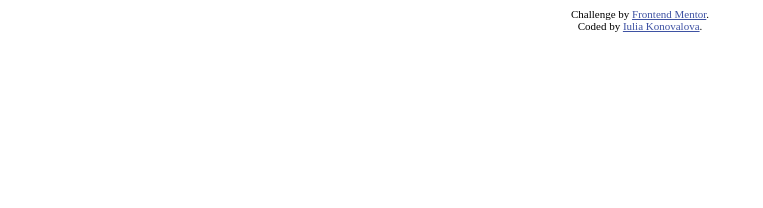
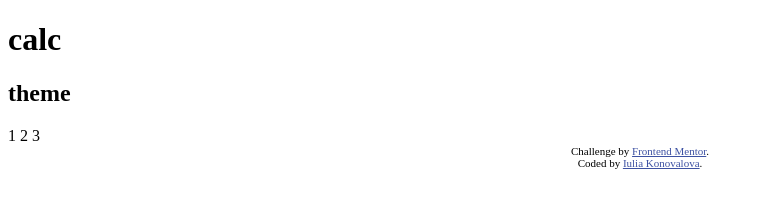
Before and after one commit to IuliiaKonovalova/frontend-mentor-calculator-app-main, a plain HTML site: page index.html in a window 1280 px wide. Shown: the whole page, without its empty margins (0-763 px from the left). Drawn offline with Linux system fonts and the light colour scheme.

Commit message:
Add markdown for the header

```diff
--- a/index.html
+++ b/index.html
@@ -26,6 +26,25 @@
 </head>
 
 <body>
+  <header class="header__container">
+    <h1 class="header__title">calc</h1>
+    <div class="toggle__container">
+
+
+      <h2 class="toggle__title">theme</h2>
+
+      <div class="toggle">
+
+        <div class="toggle__labels">
+          <label for="toggle__theme--1">1</label>
+          <label for="toggle__theme--2">2</label>
+          <label for="toggle__theme--3">3</label>
+        </div>
+
+
+
+      </div>
+  </header>
 
 
 
```
